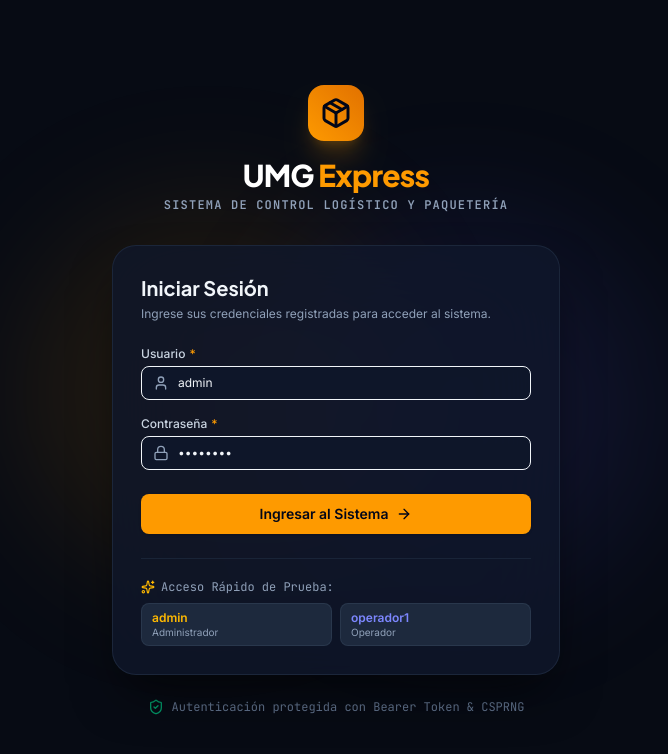
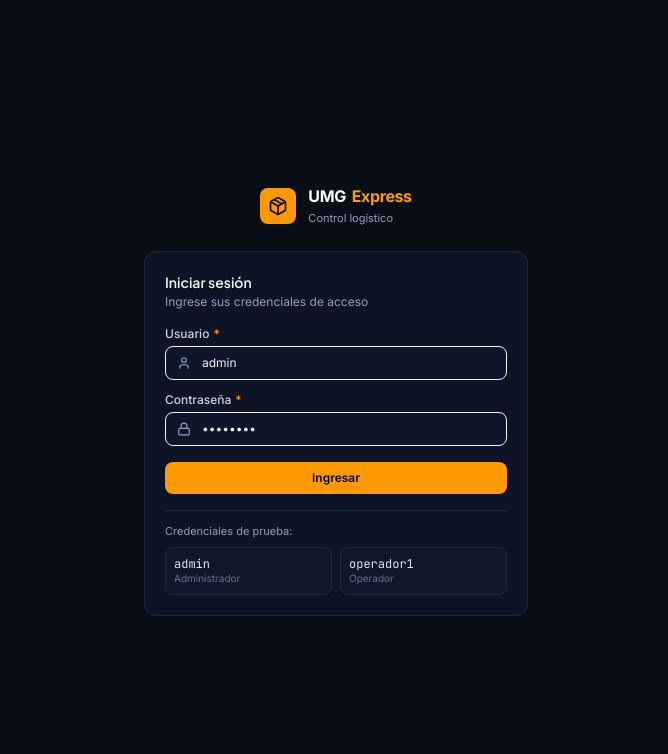
Before and after one commit to ApixDevelop/umg_express_react, a React (Vite) app: page /login in a window 1280 px wide. Shown: the top 754 px of the page, without its empty margins (304-972 px from the left). Built offline with nearby package versions, Linux system fonts and the light colour scheme.

Commit message:
style(auth): simplificar login a estetica sobria empresarial sin brillos artificiales

```diff
--- a/src/pages/auth/LoginPage.tsx
+++ b/src/pages/auth/LoginPage.tsx
@@ -2,7 +2,7 @@ import React, { useState } from "react";
 import { useNavigate } from "react-router";
 import { useAuthStore } from "@/store/authStore";
 import { authApi } from "@/api/auth";
-import { Package, Lock, User, ShieldCheck, ArrowRight, Sparkles } from "lucide-react";
+import { Package, Lock, User } from "lucide-react";
 import { Button } from "@/components/ui/Button";
 import { Input } from "@/components/ui/Input";
 import { toast } from "sonner";
@@ -17,7 +17,7 @@ export function LoginPage() {
   const handleLogin = async (e: React.FormEvent) => {
     e.preventDefault();
     if (!username.trim() || !password.trim()) {
-      toast.error("Por favor ingrese su usuario y contraseña");
+      toast.error("Por favor ingrese usuario y contraseña");
       return;
     }
 
@@ -25,7 +25,7 @@ export function LoginPage() {
     try {
       const res = await authApi.login(username, password);
       setAuth(res.access_token, res.user);
-      toast.success(`Bienvenido al sistema, ${res.user.nombre}`);
+      toast.success(`Sesión iniciada como ${res.user.nombre}`);
       navigate("/");
     } catch (err: any) {
       toast.error(err.message || "Credenciales inválidas");
@@ -40,41 +40,38 @@ export function LoginPage() {
   };
 
   return (
-    <div className="min-h-screen bg-[#070b14] flex flex-col justify-center items-center p-4 relative overflow-hidden">
-      {/* Glow decorations */}
-      <div className="absolute top-1/4 left-1/4 w-96 h-96 bg-amber-500/10 rounded-full blur-3xl pointer-events-none" />
-      <div className="absolute bottom-1/4 right-1/4 w-96 h-96 bg-indigo-500/10 rounded-full blur-3xl pointer-events-none" />
-
-      <div className="w-full max-w-md relative z-10">
-        {/* Logo and Brand */}
-        <div className="text-center mb-8">
-          <div className="inline-flex items-center justify-center w-14 h-14 rounded-2xl bg-gradient-to-tr from-amber-500 to-amber-600 text-slate-950 shadow-xl shadow-amber-500/20 mb-4">
-            <Package className="w-8 h-8 stroke-[2.2]" />
+    <div className="min-h-screen bg-[#090d16] flex flex-col justify-center items-center p-4">
+      <div className="w-full max-w-sm">
+        {/* Brand */}
+        <div className="flex items-center justify-center gap-3 mb-6">
+          <div className="flex items-center justify-center w-9 h-9 rounded-lg bg-amber-500 text-slate-950 font-bold">
+            <Package className="w-5 h-5" />
           </div>
-          <h1 className="text-3xl font-extrabold text-white tracking-tight font-heading">
-            UMG <span className="text-amber-500">Express</span>
-          </h1>
-          <p className="text-xs uppercase tracking-widest text-slate-400 font-semibold font-mono mt-1">
-            Sistema de Control Logístico y Paquetería
-          </p>
+          <div>
+            <div className="flex items-center gap-1.5 leading-none">
+              <span className="text-base font-bold text-white tracking-tight">UMG</span>
+              <span className="text-base font-bold text-amber-500 tracking-tight">Express</span>
+            </div>
+            <p className="text-[11px] text-slate-400 mt-0.5">Control logístico</p>
+          </div>
         </div>
 
-        {/* Login Card */}
-        <div className="rounded-3xl border border-slate-800/90 bg-slate-900/80 backdrop-blur-2xl p-7 shadow-2xl shadow-black/60">
-          <div className="mb-6">
-            <h2 className="text-xl font-bold text-slate-100">Iniciar Sesión</h2>
-            <p className="text-xs text-slate-400 mt-1">
-              Ingrese sus credenciales registradas para acceder al sistema.
+        {/* Card */}
+        <div className="rounded-xl border border-slate-800 bg-[#0d1425] p-5 space-y-4">
+          <div>
+            <h1 className="text-sm font-semibold text-slate-100">Iniciar sesión</h1>
+            <p className="text-xs text-slate-400 mt-0.5">
+              Ingrese sus credenciales de acceso
             </p>
           </div>
 
-          <form onSubmit={handleLogin} className="space-y-4">
+          <form onSubmit={handleLogin} className="space-y-3">
             <Input
               label="Usuario"
               value={username}
               onChange={(e) => setUsername(e.target.value)}
-              placeholder="Ej: admin"
-              leftIcon={<User className="w-4 h-4" />}
+              placeholder="Usuario"
+              leftIcon={<User className="w-3.5 h-3.5" />}
               required
             />
             <Input
@@ -82,54 +79,44 @@ export function LoginPage() {
               type="password"
               value={password}
               onChange={(e) => setPassword(e.target.value)}
-              placeholder="••••••••"
-              leftIcon={<Lock className="w-4 h-4" />}
+              placeholder="Contraseña"
+              leftIcon={<Lock className="w-3.5 h-3.5" />}
               required
             />
 
             <Button
               type="submit"
               variant="primary"
-              size="lg"
-              className="w-full mt-2"
+              size="sm"
+              className="w-full mt-1"
               isLoading={isLoading}
-              rightIcon={<ArrowRight className="w-4 h-4" />}
             >
-              Ingresar al Sistema
+              Ingresar
             </Button>
           </form>
 
-          {/* Quick Demo Accounts */}
-          <div className="mt-6 pt-5 border-t border-slate-800/80">
-            <div className="flex items-center gap-1.5 text-xs text-slate-400 mb-2 font-mono">
-              <Sparkles className="w-3.5 h-3.5 text-amber-400" />
-              <span>Acceso Rápido de Prueba:</span>
-            </div>
+          {/* Cuentas de demostración */}
+          <div className="pt-3 border-t border-slate-800 space-y-2">
+            <p className="text-[11px] text-slate-400">Credenciales de prueba:</p>
             <div className="grid grid-cols-2 gap-2 text-xs">
               <button
                 type="button"
                 onClick={() => setDemoCredentials("admin", "admin123")}
-                className="px-2.5 py-1.5 rounded-lg bg-slate-800 hover:bg-slate-700 text-slate-300 border border-slate-700/60 text-left transition-colors cursor-pointer"
+                className="p-2 rounded-lg bg-slate-900 border border-slate-800 text-left hover:border-slate-700 transition-colors cursor-pointer"
               >
-                <div className="font-semibold text-amber-400">admin</div>
-                <div className="text-[10px] text-slate-400">Administrador</div>
+                <div className="font-mono text-xs text-slate-200">admin</div>
+                <div className="text-[10px] text-slate-500">Administrador</div>
               </button>
               <button
                 type="button"
                 onClick={() => setDemoCredentials("operador1", "op123password")}
-                className="px-2.5 py-1.5 rounded-lg bg-slate-800 hover:bg-slate-700 text-slate-300 border border-slate-700/60 text-left transition-colors cursor-pointer"
+                className="p-2 rounded-lg bg-slate-900 border border-slate-800 text-left hover:border-slate-700 transition-colors cursor-pointer"
               >
-                <div className="font-semibold text-indigo-400">operador1</div>
-                <div className="text-[10px] text-slate-400">Operador</div>
+                <div className="font-mono text-xs text-slate-200">operador1</div>
+                <div className="text-[10px] text-slate-500">Operador</div>
               </button>
             </div>
           </div>
-        </div>
-
-        {/* Security badge */}
-        <div className="mt-6 flex items-center justify-center gap-2 text-xs text-slate-500 font-mono">
-          <ShieldCheck className="w-4 h-4 text-emerald-500/80" />
-          <span>Autenticación protegida con Bearer Token & CSPRNG</span>
         </div>
       </div>
     </div>
```
